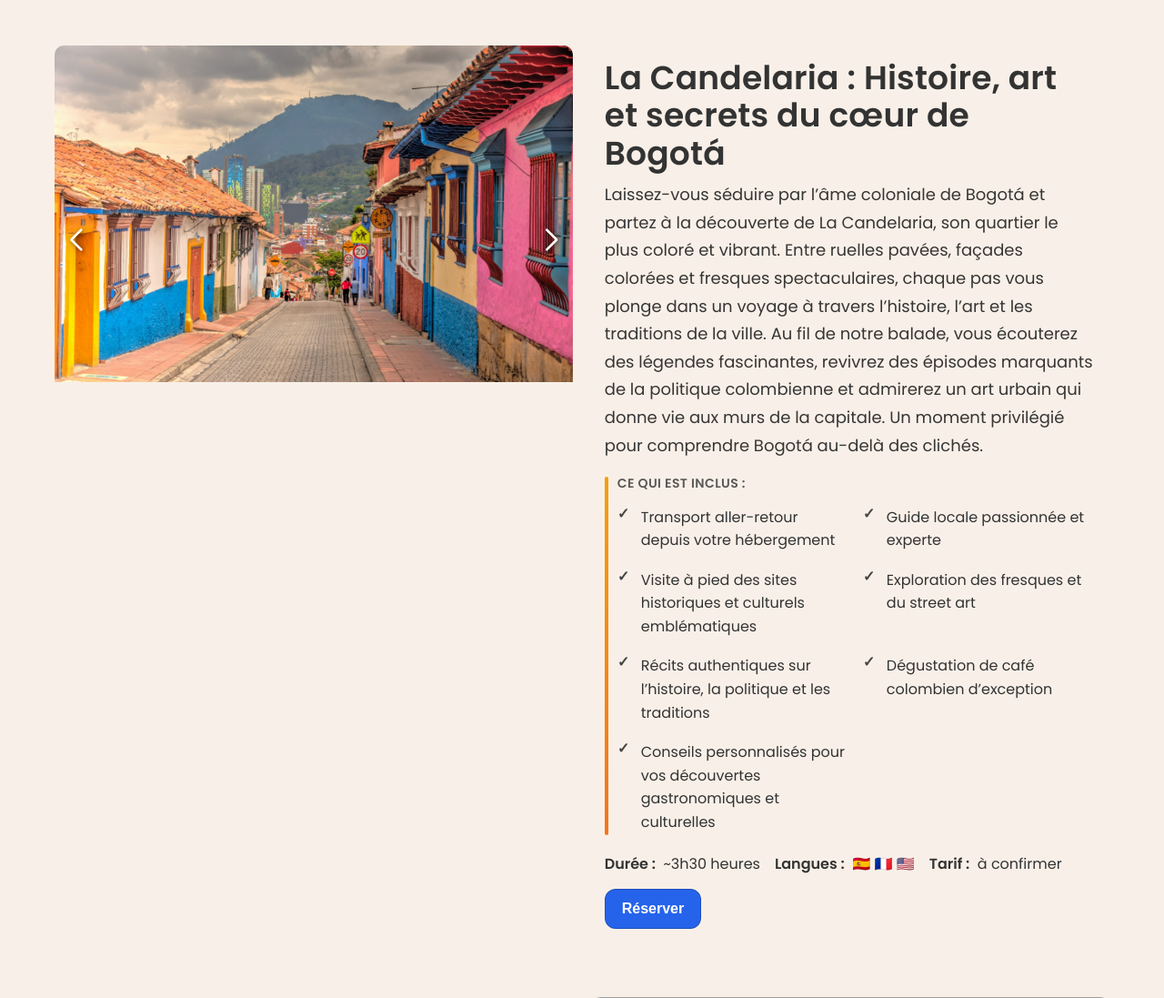
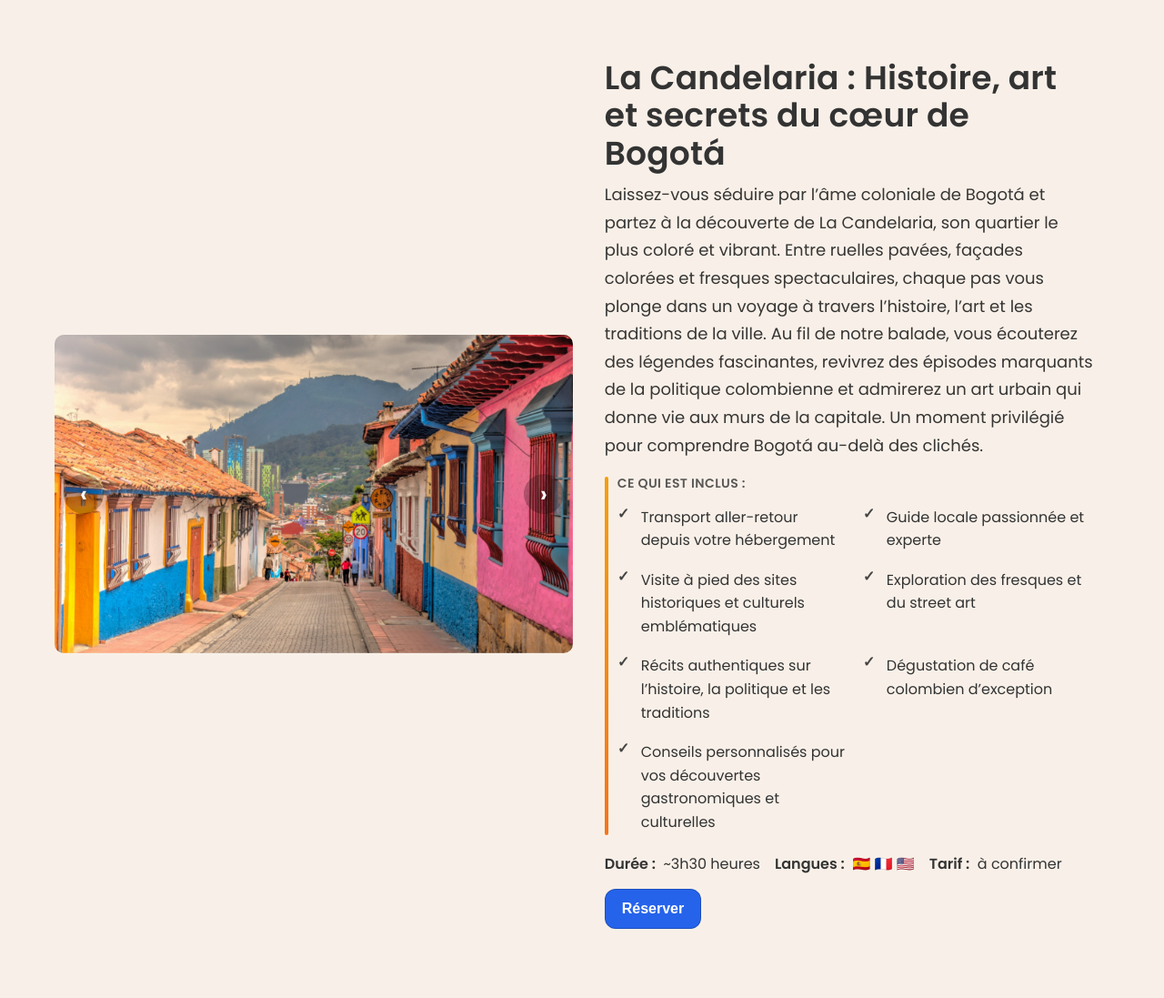
Before and after one commit to aurelienthimotyroux-gif/ohlalatoursbogota, a Flask app: page /tours in a window 1280 px wide. Shown: the part 400-1497 px from the top of the page at 91% size. Run offline with Flask 3, Linux system fonts and the light colour scheme; some libraries are stand-ins or nearby versions; grey boxes are pictures that could not be loaded.

Commit message:
Tours: flèches carrousel visibles + ajustements mineurs

```diff
--- a/templates/tours.html
+++ b/templates/tours.html
@@ -5,18 +5,18 @@
   <title>{{ _("Types de visites") }} — Oh La La Tours Bogotá</title>
   <meta name="viewport" content="width=device-width, initial-scale=1" />
 
-  <!-- ✅ Meta SEO -->
+  <!-- SEO -->
   <meta name="description" content="{{ _('Tours privés à Bogotá : Candelaria, Monserrate, Zipaquirá, La Chorrera et finca café (Hacienda Coloma). Guide francophone, anglais et espagnol. Transport/van et transferts aéroport disponibles.') }}">
   <meta name="keywords" content="tours privés Bogotá, visite guidée Bogotá, guide francophone Bogotá, excursion Zipaquirá, randonnée Monserrate, Candelaria, Hacienda Coloma, cascade La Chorrera, transport privé Bogotá, van, transfert aéroport Bogotá">
 
-  <!-- ✅ Canonical + hreflang -->
+  <!-- Canonical + hreflang -->
   <link rel="canonical" href="https://www.ohlalatoursbogota.com{{ request.path }}{% if get_locale()!='fr' %}?lang={{ get_locale() }}{% endif %}">
   <link rel="alternate" href="{{ url_for('tours', lang='fr', _external=True) }}" hreflang="fr">
   <link rel="alternate" href="{{ url_for('tours', lang='en', _external=True) }}" hreflang="en">
   <link rel="alternate" href="{{ url_for('tours', lang='es', _external=True) }}" hreflang="es">
   <link rel="alternate" href="{{ url_for('tours', lang='fr', _external=True) }}" hreflang="x-default">
 
-  <!-- ✅ Open Graph / Facebook -->
+  <!-- Open Graph / Twitter -->
   <meta property="og:type" content="website">
   <meta property="og:url" content="https://www.ohlalatoursbogota.com{{ request.path }}{% if get_locale()!='fr' %}?lang={{ get_locale() }}{% endif %}">
   <meta property="og:site_name" content="Oh La La Tours Bogotá">
@@ -31,17 +31,15 @@
   <meta property="og:locale" content="es_CO">
   {% endif %}
 
-  <!-- ✅ Twitter -->
   <meta name="twitter:card" content="summary_large_image">
   <meta name="twitter:title" content="{{ _('Tours privés à Bogotá – Candelaria, Monserrate, Zipaquirá, café') }}">
   <meta name="twitter:description" content="{{ _('Découvrez nos visites guidées : Candelaria, Monserrate, Cathédrale de sel de Zipaquirá, cascade La Chorrera et finca café. Guides francophones. Transport/van et transferts aéroport.') }}">
   <meta name="twitter:image" content="{{ url_for('static', filename='images/header_tours.jpg', _external=True) }}">
 
-  <link rel="icon" href="{{ url_for('static', filename='favicon.ico') }}" type="image/x-icon">
+  <!-- CSS -->
   <link rel="stylesheet" href="{{ url_for('static', filename='style.css') }}">
   <link rel="stylesheet" href="https://cdn.jsdelivr.net/npm/swiper@11/swiper-bundle.min.css"/>
 
-  <!-- === Design (consolidé) === -->
   <style>
     /* --- POLICE GLOBALE --- */
     @import url('https://fonts.googleapis.com/css2?family=Poppins:wght@300;400;500;600&display=swap');
@@ -58,27 +56,40 @@
     .hero-topbar{ position: absolute; top: 12px; left: 0; right: 0; display: flex; align-items: center; justify-content: space-between; gap: 12px; padding: 0 20px; z-index: 2; }
     #lang-switcher a, .nav-hero a { color: #fff; font-weight: bold; text-shadow: 1px 1px 3px rgba(0,0,0,.6); }
 
-    /* ========= BLOCS GLOBAUX ========= */
+    /* ========= BLOCS ========= */
     body, main, section, .container, .testimonials, .testimonial-card, .tour-card .content { background-color: #f8f0e8 !important; }
 
     /* ========= TOURS ========= */
     #excursions { max-width: 1200px; margin: 50px auto; padding: 0 20px; }
-    .tour-card { display: flex; align-items: flex-start; gap: 20px; margin-bottom: 60px; } /* align-items patch */
+    .tour-card { display: flex; align-items: center; gap: 20px; margin-bottom: 60px; }
     .tour-card.left  { flex-direction: row; }
     .tour-card.right { flex-direction: row-reverse; }
 
     /* Swiper */
-    .tour-swiper { width: 50%; height: auto; min-height: 350px; border-radius: 10px; overflow: hidden; } /* height auto + min-height */
+    .tour-swiper { width: 50%; height: 350px; border-radius: 10px; overflow: hidden; }
     .tour-swiper img { width: 100%; height: 100%; object-fit: cover; }
-    .swiper-button-next, .swiper-button-prev { color: #fff !important; text-shadow: 1px 1px 5px rgba(0,0,0,0.6); }
-    .swiper-button-next::after, .swiper-button-prev::after { font-size: 24px; }
 
-    /* Contenu cartes tours (titre + lead) */
-    .tour-card .content { width: 50%; padding: 15px; border-radius: 10px; max-width: 680px; overflow: visible; } /* overflow visible */
+    /* Forcer de vraies flèches même si l’icône Swiper ne charge pas */
+    .swiper-button-next::after, .swiper-button-prev::after { content: ''; }
+    .swiper-button-next, .swiper-button-prev {
+      color: #fff !important;
+      text-shadow: 0 0 6px rgba(0,0,0,.65);
+      width: 44px; height: 44px; border-radius: 50%;
+      background: rgba(0,0,0,.25);
+      display: flex; align-items: center; justify-content: center;
+    }
+    .swiper-button-next:before, .swiper-button-prev:before{
+      font-size: 26px; font-weight: 700; line-height: 1;
+    }
+    .swiper-button-next:before{ content: '›'; }
+    .swiper-button-prev:before{ content: '‹'; }
+
+    /* Contenu cartes tours */
+    .tour-card .content { width: 50%; padding: 15px; border-radius: 10px; max-width: 680px; }
     .tour-card h3.tour-title { font-size: clamp(26px, 3.2vw, 36px); line-height: 1.15; margin: 0 0 10px; letter-spacing: .2px; }
     .tour-lead { font-size: clamp(16px, 1.8vw, 18px); line-height: 1.7; color: rgba(0,0,0,.78); margin: 10px 0 16px; max-width: 62ch; }
 
-    /* Bloc "Inclus" (barre orange + ✓) */
+    /* Bloc "Inclus" */
     .tour-includes { position: relative; margin: 14px 0 12px; padding-left: 14px; }
     .tour-includes::before { content: ""; position: absolute; left: 0; top: 4px; bottom: 4px; width: 4px; border-radius: 4px; background: linear-gradient(180deg, #f59e0b, #f97316); }
     .includes-title { margin: 0 0 8px; font-size: 14px; letter-spacing: .4px; text-transform: uppercase; opacity: .8; }
@@ -92,7 +103,7 @@
     .tour-chips .chip { background: none !important; border: none !important; padding: 0 !important; border-radius: 0 !important; box-shadow: none !important; font-size: 16px; line-height: 1.6; }
     .tour-chips .chip strong { font-weight: 700; }
 
-    /* Bouton primaire */
+    /* Bouton */
     .btn-primary { appearance: none; border: 1px solid rgba(0,0,0,.2); background: #2563eb; color: #fff; padding: 12px 18px; border-radius: 12px; font-weight: 700; cursor: pointer; transition: transform .06s ease, filter .2s ease; }
     .btn-primary:hover { filter: brightness(1.05); }
     .btn-primary:active { transform: translateY(1px); }
@@ -103,15 +114,6 @@
       .tour-swiper, .tour-card .content{ width: 100%; }
       .hero-title{ font-size: 2.1rem; }
     }
-
-    /* ➕ Ajustements supplémentaires anti-troncature */
-    @media (min-width: 900px){
-      .tour-card .content{ min-height: 350px; } /* colonne texte au moins aussi haute que l'image */
-    }
-    .tour-lead, .includes-list li, .tour-chips .chip{
-      overflow-wrap: anywhere;
-      word-break: break-word;
-    }
   </style>
 </head>
 <body>
@@ -119,15 +121,12 @@
   <!-- Bandeau image avec topbar (lang + nav) et titre -->
   <header class="hero background-half"
           style="background-image: url('{{ url_for('static', filename='images/header_tours.jpg') }}');">
-
-    <!-- Topbar sur l'image -->
       <div class="hero-topbar">
           <div id="lang-switcher" aria-label="{{ _('Choix de la langue') }}">
               <a href="{{ lang_url('fr') }}">🇫🇷</a> |
               <a href="{{ lang_url('en') }}">🇺🇸</a> |
               <a href="{{ lang_url('es') }}">🇨🇴</a>
           </div>
-
           <nav class="nav-hero" aria-label="{{ _('Navigation principale') }}">
               <a href="{{ url_for('index', lang=get_locale()) }}">{{ _("Accueil") }}</a> |
               <a href="{{ url_for('tours', lang=get_locale()) }}">{{ _("Nos tours") }}</a> |
@@ -135,8 +134,6 @@
               <a href="{{ url_for('reservation', lang=get_locale()) }}">{{ _("Réservation") }}</a>
           </nav>
       </div>
-
-    <!-- Titre centré -->
       <h1 class="hero-title">{{ _("Nos tours") }}</h1>
   </header>
 
@@ -145,7 +142,9 @@
     <section id="excursions">
 
 {% set tours_data = [
-  { "slug": "candelaria", "title": _("La Candelaria : Histoire, art et secrets du cœur de Bogotá"),
+  {
+    "slug": "candelaria",
+    "title": _("La Candelaria : Histoire, art et secrets du cœur de Bogotá"),
     "desc": _("Laissez-vous séduire par l’âme coloniale de Bogotá et partez à la découverte de La Candelaria, son quartier le plus coloré et vibrant. Entre ruelles pavées, façades colorées et fresques spectaculaires, chaque pas vous plonge dans un voyage à travers l’histoire, l’art et les traditions de la ville. Au fil de notre balade, vous écouterez des légendes fascinantes, revivrez des épisodes marquants de la politique colombienne et admirerez un art urbain qui donne vie aux murs de la capitale. Un moment privilégié pour comprendre Bogotá au-delà des clichés."),
     "includes": [
       _("Transport aller-retour depuis votre hébergement"),
@@ -156,10 +155,16 @@
       _("Dégustation de café colombien d’exception"),
       _("Conseils personnalisés pour vos découvertes gastronomiques et culturelles")
     ],
-    "infos": [ _("Durée : ~3h30 heures"), _("Langues : 🇪🇸 🇫🇷 🇺🇸"), _("Tarif : à confirmer") ],
+    "infos": [
+      _("Durée : ~3h30 heures"),
+      _("Langues : 🇪🇸 🇫🇷 🇺🇸"),
+      _("Tarif : à confirmer")
+    ],
     "images": ["candelaria1.jpg", "candelaria2.jpg", "candelaria3.jpg"]
   },
-  { "slug": "monserrate", "title": _("Monserrate : Là où se rencontrent nature, histoire et foi"),
+  {
+    "slug": "monserrate",
+    "title": _("Monserrate : Là où se rencontrent nature, histoire et foi"),
     "desc": _("Grimpez au sommet le plus emblématique de Bogotá et vivez une expérience unique qui mêle nature, histoire et spiritualité. Nous monterons en téléphérique pour profiter de l’une des plus belles vues sur la capitale, entourés par la luxuriante végétation andine. Au sommet, nous visiterons le Sanctuaire du Señor Caído, haut lieu de ferveur spirituelle, avant de parcourir ses alentours pour admirer le paysage, l’architecture et les traditions qui font de Monserrate un site incontournable."),
     "includes": [
       _("Guide locale experte"),
@@ -168,10 +173,16 @@
       _("Dégustation de café colombien au sommet"),
       _("Transport aller-retour depuis votre hébergement (optionnel)")
     ],
-    "infos": [ _("Durée : ~2h30 heures"), _("Langues : 🇪🇸 🇫🇷 🇺🇸"), _("Tarif : à confirmer") ],
-    "images": ["monserratevue.jpg", "monserrate2.jpg", "monserrate3.jpg", "monserrate4.jpg"]
+    "infos": [
+      _("Durée : ~2h30 heures"),
+      _("Langues : 🇪🇸 🇫🇷 🇺🇸"),
+      _("Tarif : à confirmer")
+    ],
+    "images": ["monserrate1.jpg", "monserrate2.jpg", "monserrate3.jpg", "monserrate4.jpg"]
   },
-  { "slug": "zipaquira", "title": _("Cathédrale de Sel de Zipaquirá : un joyau souterrain unique au monde"),
+  {
+    "slug": "zipaquira",
+    "title": _("Cathédrale de Sel de Zipaquirá : un joyau souterrain unique au monde"),
     "desc": _("Découvrez les profondeurs de la terre et émerveillez-vous devant l’une des œuvres les plus impressionnantes de Colombie. Creusée dans une ancienne mine de sel, la Cathédrale de Zipaquirá allie grandeur architecturale, spiritualité et histoire minière. Nous parcourrons ses galeries monumentales, illuminées par un spectaculaire jeu de lumières, et admirerons les sculptures taillées dans le sel, témoins du savoir-faire et de la foi de ses bâtisseurs."),
     "includes": [
       _("Guide locale passionnée et experte"),
@@ -181,11 +192,17 @@
       _("Temps libre pour explorer et prendre des photos"),
       _("Transport aller-retour depuis votre hébergement")
     ],
-    "infos": [ _("Durée : ~7h (transfert inclus)"), _("Langues : 🇫🇷 🇪🇸 🇺🇸"), _("Tarif : à confirmer") ],
+    "infos": [
+      _("Durée : ~7h (transfert inclus)"),
+      _("Langues : 🇫🇷 🇪🇸 🇺🇸"),
+      _("Tarif : à confirmer")
+    ],
     "images": ["zipaquira1.jpg", "zipaquira2.jpg", "zipaquira3.jpg"]
   },
-  { "slug": "la-chorrera", "title": _("Cascade de La Chorrera : la plus haute chute d’eau de Colombie"),
-    "desc": _("Découvrez une aventure inoubliable au cœur des montagnes andines et contemplez La Chorrera, la plus haute cascade du pays. Nous emprunterons des sentiers bordés d’une végétation luxuriante, en observant la richesse de la faune et de la flore locales. Tout au long de la randonnée, nous profiterons de paysages spectaculaires jusqu’à atteindre la chute vertigineuse de plus de 590 mètres, un spectacle naturel à couper le souffle. Randonnée de difficulté moyenne à 2500m d’altitude : prévoir une veste de pluie, des vêtements et chaussures de rechange, ainsi que de bonnes chaussures de randonnée ou une paire de baskets solides."),
+  {
+    "slug": "la-chorrera",
+    "title": _("Cascade de La Chorrera : la plus haute chute d’eau de Colombie"),
+    "desc": _("Découvrez une aventure inoubliable au cœur des montagnes andines et contemplez La Chorrera, la plus haute cascade du pays. Nous emprunterons des sentiers bordés d’une végétation luxuriante, en observant la richesse de la faune et de la flore locales. Tout au long de la randonnée, nous profiterons de paysages spectaculaires jusqu’à atteindre la chute vertigineuse de plus de 590 mètres, un spectacle naturel à couper le souffle."),
     "includes": [
       _("Guide locale passionnée et experte"),
       _("Entrée au parc naturel"),
@@ -194,10 +211,16 @@
       _("Pause pour se reposer et admirer la vue"),
       _("Transport aller-retour depuis votre hébergement")
     ],
-    "infos": [ _("Durée : ~7–8h"), _("Langues : 🇫🇷 🇪🇸 🇺🇸"), _("Tarif : à confirmer") ],
+    "infos": [
+      _("Durée : ~7–8h"),
+      _("Langues : 🇫🇷 🇪🇸 🇺🇸"),
+      _("Tarif : à confirmer")
+    ],
     "images": ["chorrera1.jpg", "chorrera2.jpeg", "chorrera3.jpeg"]
   },
-  { "slug": "finca-cafe", "title": _("Visite d’une finca de café près de Bogotá"),
+  {
+    "slug": "finca-cafe",
+    "title": _("Visite d’une finca de café près de Bogotá"),
     "desc": _("Découvrez le café colombien depuis sa source : marchez parmi les caféiers, apprenez la plantation, la récolte et la mouture, et dégustez une tasse fraîchement préparée dans un cadre authentique."),
     "includes": [
       _("Petit-déjeuner typique colombien"),
@@ -207,10 +230,15 @@
       _("Dégustation de café fraîchement préparé"),
       _("Transport aller-retour depuis Bogotá")
     ],
-    "infos": [ _("Durée : ~7–8h"), _("Langues : 🇫🇷 🇪🇸 🇺🇸"), _("Tarif : à confirmer") ],
+    "infos": [
+      _("Durée : ~7–8h"),
+      _("Langues : 🇫🇷 🇪🇸 🇺🇸"),
+      _("Tarif : à confirmer")
+    ],
     "images": ["finca-cafe1.jpg", "finca-cafe2.jpg", "finca-cafe3.jpg"]
   }
 ] %}
+
       {% for tour in tours_data %}
       <div class="tour-card {% if loop.index is odd %}left{% else %}right{% endif %}">
         <div class="swiper tour-swiper" aria-label="{{ _('Galerie d’images du tour') }} {{ tour.title }}">
@@ -227,11 +255,8 @@
 
         <div class="content">
           <h3 class="tour-title">{{ tour.title }}</h3>
-
-          <!-- Intro / lead -->
           <p class="tour-lead">{{ tour.desc }}</p>
 
-          <!-- Bloc INCLUS -->
           {% if tour.includes is defined and tour.includes %}
           <div class="tour-includes">
             <h4 class="includes-title">{{ _("Ce qui est inclus :") }}</h4>
@@ -243,7 +268,6 @@
           </div>
           {% endif %}
 
-          <!-- Chips Durée / Langues / Tarif -->
           <ul class="tour-chips" aria-label="{{ _('Informations pratiques') }}">
             {% for info in tour.infos %}
               {% set parts = info.split(':') %}
@@ -263,19 +287,10 @@
     </section>
   </main>
 
-  <!-- ✅ Données structurées : Breadcrumb + Liste des tours -->
+  <!-- Données structurées -->
   <script type="application/ld+json">
   {
     "@context":"https://schema.org",
-    "@graph":[
-      {
-        "@type":"BreadcrumbList",
-        "itemListElement":[
-          {"@type":"ListItem","position":1,"name":"Accueil","item":"https://www.ohlalatoursbogota.com/"},
-          {"@type":"ListItem","position":2,"name":"Tours","item":"https://www.ohlalatoursbogota.com/tours"}
-        ]
-      },
-      {
     "@type":"ItemList",
     "name":"Tours privés à Bogotá",
     "itemListElement":[
@@ -295,10 +310,9 @@
       {% endfor %}
     ]
   }
-    ]
-  }
   </script>
 
+  <!-- JS Swiper -->
   <script src="https://cdn.jsdelivr.net/npm/swiper@11/swiper-bundle.min.js"></script>
   <script>
     document.querySelectorAll('.tour-swiper').forEach((slider) => {
```
Lines whose indentation alone changed are shown as unchanged.
